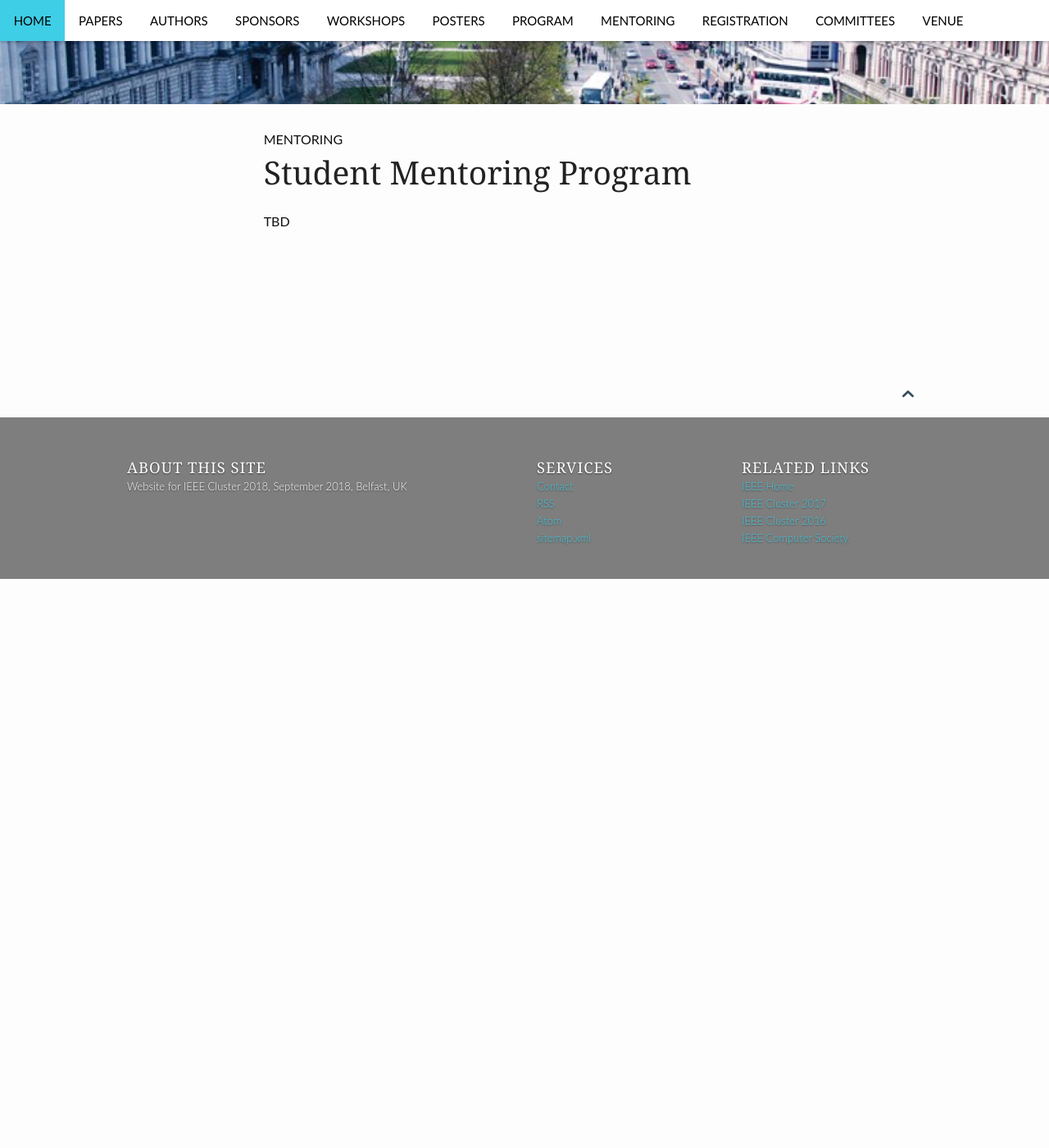
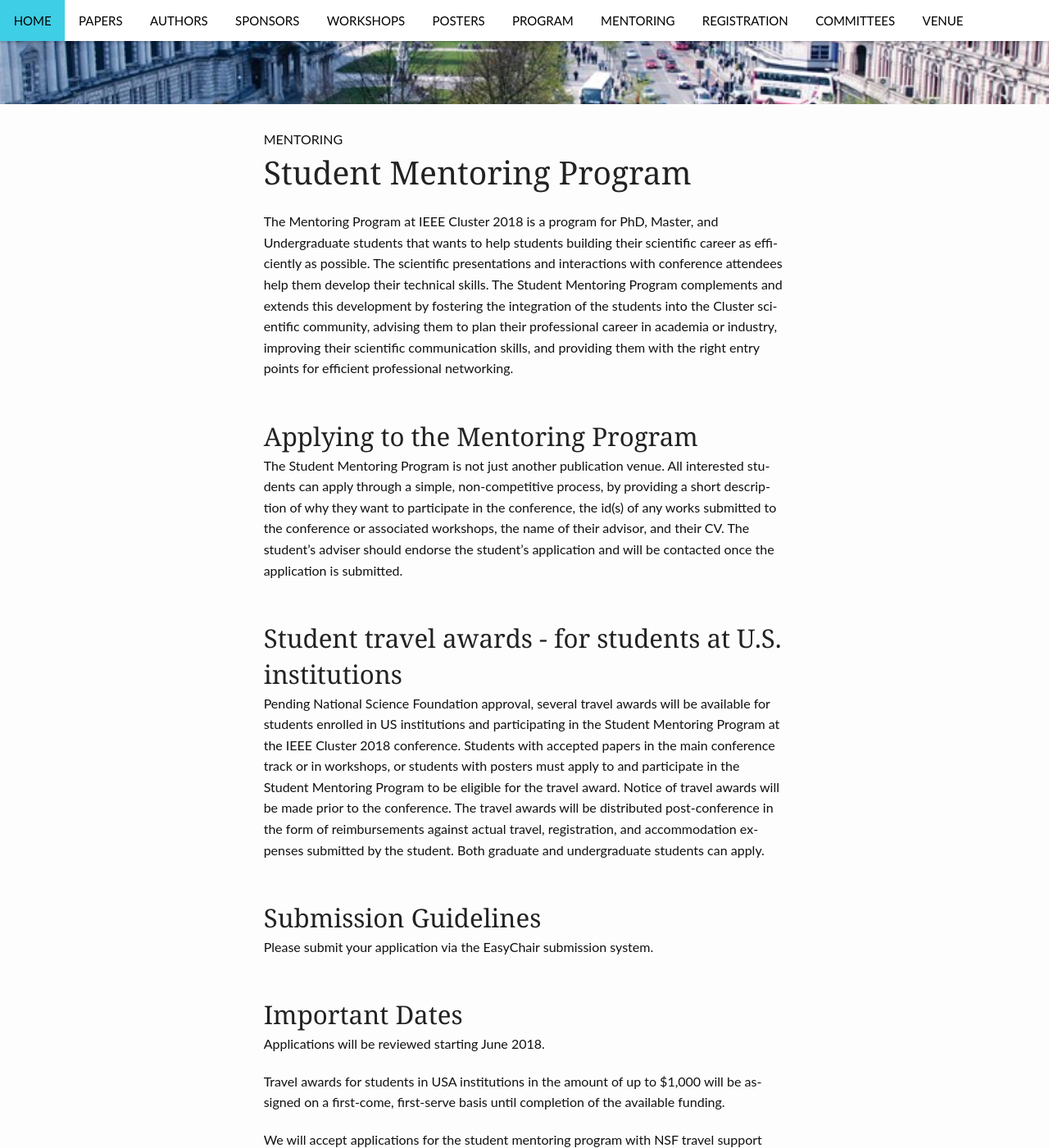
Before and after one commit to cluster2018/cluster2018, a Jekyll site: the page built from student/index.md, in a window 1280 px wide and 1400 px high, scrolled down 233 px. Shown: the whole window at 82% size. Built offline with Jekyll 4.4.1, drawn with Linux system fonts in a browser that asks for light colours; before the commit the page ends 939 px from its top, so only the background shows below that; some of the changed text lies outside the part shown.

Commit message:
Updated mentoring page

```diff
--- a/student/index.md
+++ b/student/index.md
@@ -11,15 +11,6 @@ header:
    permalink: "/contact/"
 ---
 
-TBD
-
-<!--
-<b>IMPORTANT: Applications will be reviewed starting June 30, 2017. Advisor’s
-endorsements will be requested once the review process has started.
-Notifications will be sent starting August 6, 2017.</b>
-
-<h3>Why a Mentoring Program at IEEE Cluster 2018?</h3>
-
 The Mentoring Program at IEEE Cluster 2018 is a program for PhD, Master, and
 Undergraduate students that wants to help students building their scientific
 career as efficiently as possible. The scientific presentations and
@@ -28,60 +19,49 @@ skills. The Student Mentoring Program complements and extends this development
 by fostering the integration of the students into the Cluster scientific
 community, advising them to plan their professional career in academia or
 industry, improving their scientific communication skills, and providing them
-with the right entry points for an efficient networking.
+with the right entry points for efficient professional networking.
 
-Students enrolled full time in a graduate or undergraduate program in USA
-institutions, if selected for this student program, are eligible for travel
-awards from the National Science Foundation.
+## Applying to the Mentoring Program
+The Student Mentoring Program is
+not just another publication venue. All interested students can apply through a
+simple, non-competitive process, by providing a short description of why they
+want to participate in the conference, the id(s) of any works submitted to the
+conference or associated workshops, the name of their advisor, and their CV.
+The student’s adviser should endorse the student’s application and will be
+contacted once the application is submitted.
 
-<h2>Applying to the Mentoring Program</h2>
+## Student travel awards - for students at U.S. institutions
+Pending National Science Foundation approval, several travel awards will be
+available for students enrolled in US institutions and participating in the
+Student Mentoring Program at the IEEE Cluster 2018 conference. Students with
+accepted papers in the main conference track or in workshops, or students with
+posters must apply to and participate in the Student Mentoring Program to be
+eligible for the travel award. Notice of travel awards will be made prior to
+the conference. The travel awards will be distributed post-conference in the
+form of reimbursements against actual travel, registration, and accommodation
+expenses submitted by the student. Both graduate and undergraduate students can
+apply.
 
-The Student Mentoring Program is not just another publication venue. All interested
-students can apply through a simple, non-competitive process, by providing a short
-description of why they want to participate in the conference, the name of their
-advisor, and their CV. The student’s adviser should endorse the student’s application
-and will be contacted once the application is submitted.
+## Submission Guidelines
+Please submit your application via the EasyChair submission system.
 
+## Important Dates
+Applications will be reviewed starting June 2018.
 
-<h4>Student travel awards - for students at U.S. institutions</h4>
-
-Several travel awards are sponsored by the National Science Foundation for
-students enrolled in US institutions and participating in the Student Mentoring
-Program at the IEEE Cluster 2018 conference. Students with accepted papers
-in the main conference track or in workshops, or students with posters must
-apply to and participate in the Student Mentoring Program to be eligible for
-the travel award. Notice of travel awards will be made prior to the conference.
-The travel awards will be distributed post-conference in the form of
-reimbursements against actual travel, registration, and accommodation expenses
-submitted by the student. Both graduate and undergraduate students can apply.
-
-
-<h2>Submission Guidelines</h2>
-
-Please submit your application via the <a
-href="https://easychair.org/conferences/?conf=ieeecluster2018">EasyChair
-submission system</a>.
-
-<h2>Important Dates</h2>
-
-Applications will be reviewed <b> starting June 30, 2017</b>.
-
-Travel awards for students in USA institutions in the amount of up to <b>$1,000</b>
+Travel awards for students in USA institutions in the amount of up to $1,000
 will be assigned on a first-come, first-serve basis until completion of the
 available funding.
 
-<b>We will accept applications  for the student mentoring program with NSF
-travel support (when applicable) until August 1st (deadline for early
-registration).  Applications submitted after Aug 1st will be still considered
-for the student mentoring program but will not be considered for travel
-support. </b>
+We will accept applications for the student mentoring program with NSF travel
+support (when applicable) until August 1st (deadline for early registration).
+Applications submitted after Aug 1st will be still considered for the student
+mentoring program but will not be considered for travel support.
 
 
-<br>
+Student Mentoring Chair:
 
-<h4>Student Mentoring Chair:</h4>
-<li>Kenneth Kent, University of New Brunswick (Canada)</li>
+ - Kenneth Kent, University of New Brunswick (Canada)
 
-<h4>Student Travel Award Chair:</h4>
-<li>Michela Taufer University of Delaware (USA)</li>
--->
+Student Travel Award Chair
+
+ - Amanda Randles, Duke University (USA)
```
